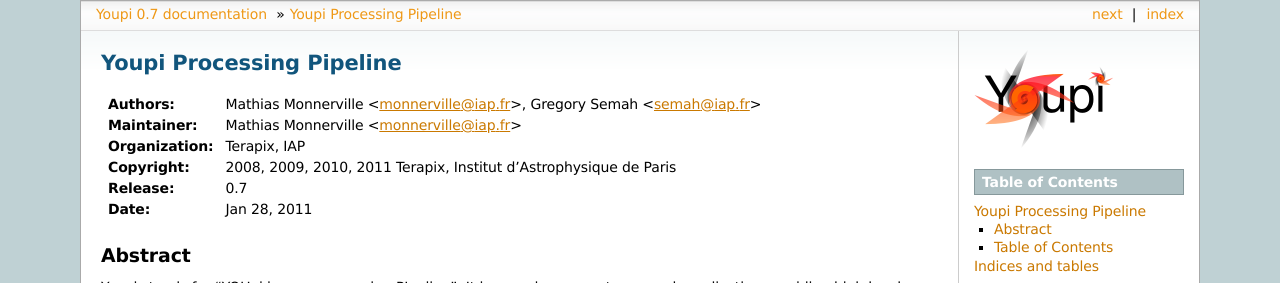
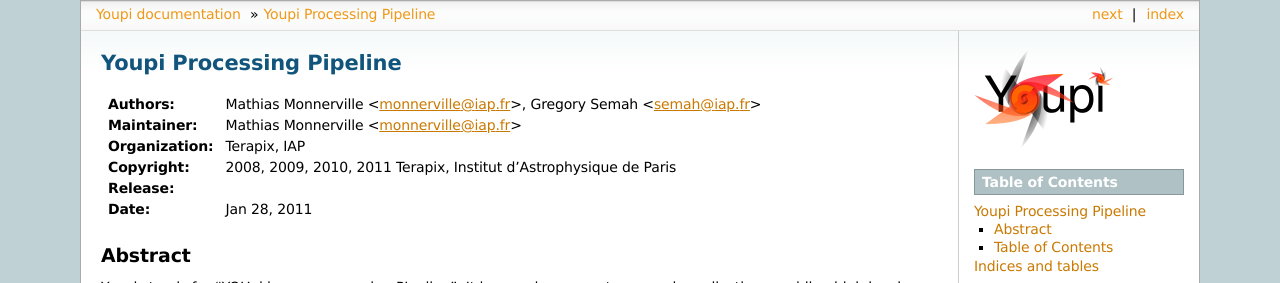
Before and after one commit to gotsunami/Youpi, a Sphinx documentation site: the page built from doc/handbook/source/index.txt, in a window 1280 px wide and 900 px high. Shown: the top 283 px of the window. Built offline with Sphinx 7.4.7, drawn with Linux system fonts in a browser that asks for light colours; formulas are drawn with MathJax 3; the version number could not be read and is left out; some of the changed text lies outside the part shown.

Commit message:
Handbook: Sphinx config uses __version__

```diff
--- a/doc/handbook/source/conf.py
+++ b/doc/handbook/source/conf.py
@@ -16,7 +16,9 @@
 # If extensions (or modules to document with autodoc) are in another directory,
 # add these directories to sys.path here. If the directory is relative to the
 # documentation root, use os.path.abspath to make it absolute, like shown here.
-#sys.path.insert(0, os.path.abspath('.'))
+sys.path.insert(0, os.path.abspath('../../../'))
+
+from terapix.youpi import __version__
 
 # -- General configuration -----------------------------------------------------
 
@@ -48,9 +50,9 @@
 # built documents.
 #
 # The short X.Y version.
-version = '0.7'
+version = __version__
 # The full version, including alpha/beta/rc tags.
-release = '0.7'
+release = version
 
 # The language for content autogenerated by Sphinx. Refer to documentation
 # for a list of supported languages.
```
